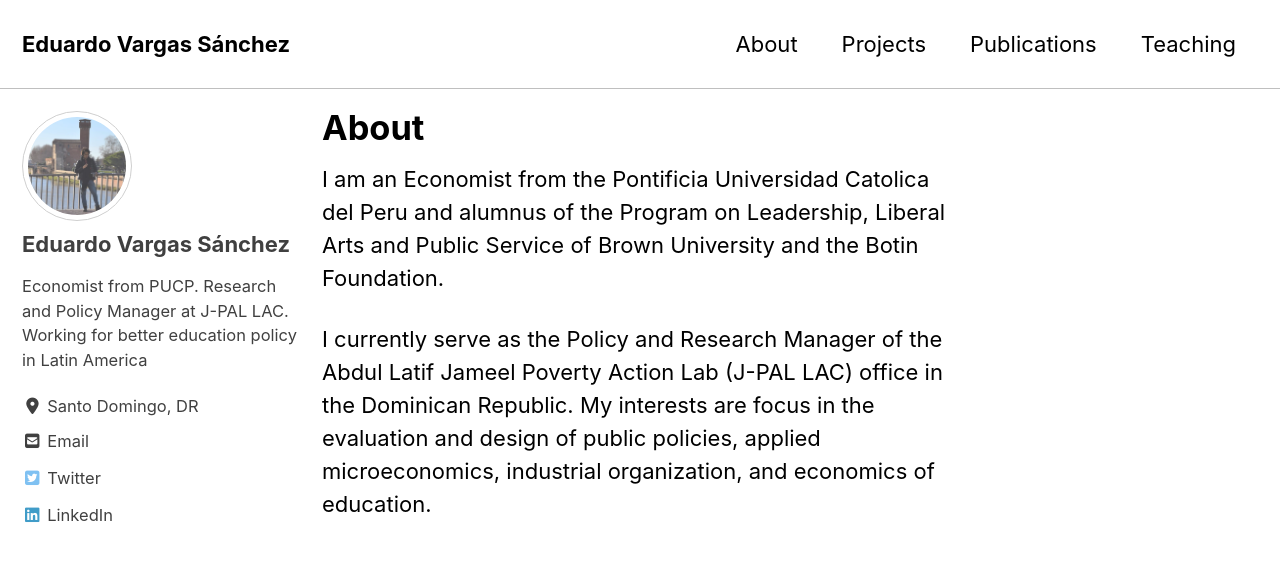
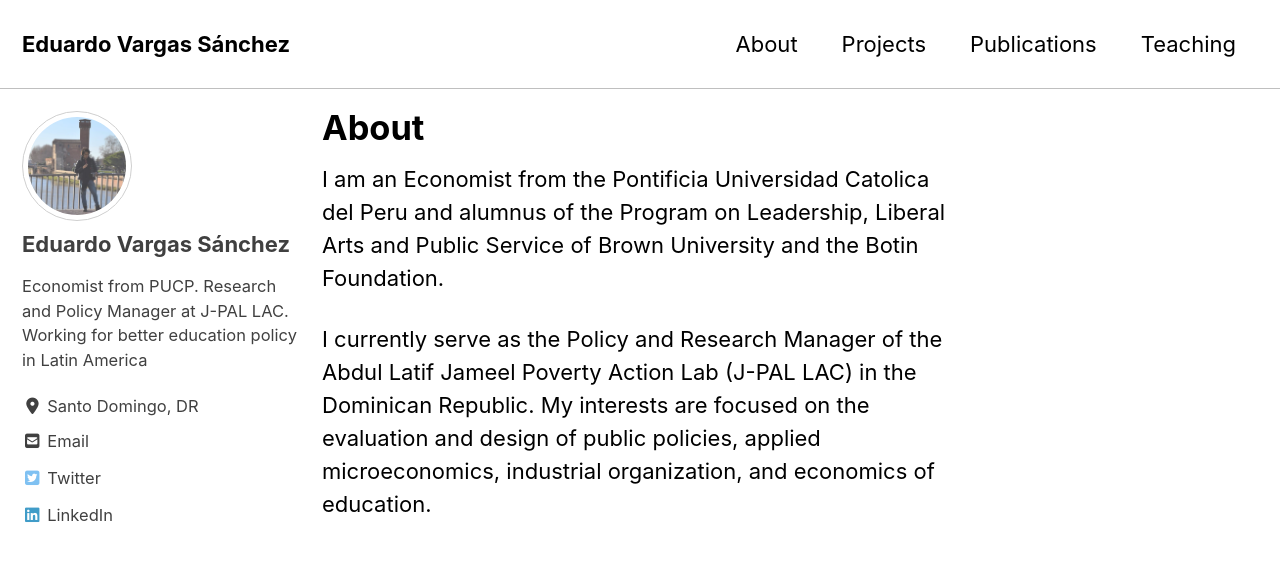
Before and after one commit to evargass/eduvargass.github.io, a Jekyll site: the page built from _pages/about.md, in a window 1280 px wide and 900 px high. Shown: the top 561 px of the window. Built offline with Jekyll 4.4.1, drawn with Linux system fonts in a browser that asks for light colours; cached includes are drawn as plain includes; nearby versions of some CDN libraries.

Commit message:
new edits

```diff
--- a/_pages/about.md
+++ b/_pages/about.md
@@ -5,4 +5,4 @@ permalink: /about/
 
 I am an Economist from the Pontificia Universidad Catolica del Peru and alumnus of the Program on Leadership, Liberal Arts and Public Service of Brown University and the Botin Foundation.
 
-I currently serve as the Policy and Research Manager of the Abdul Latif Jameel Poverty Action Lab (J-PAL LAC) office in the Dominican Republic. My interests are focus in the evaluation and design of public policies, applied microeconomics, industrial organization, and economics of education.
+I currently serve as the Policy and Research Manager of the Abdul Latif Jameel Poverty Action Lab (J-PAL LAC) in the Dominican Republic. My interests are focused on the evaluation and design of public policies, applied microeconomics, industrial organization, and economics of education.
```
